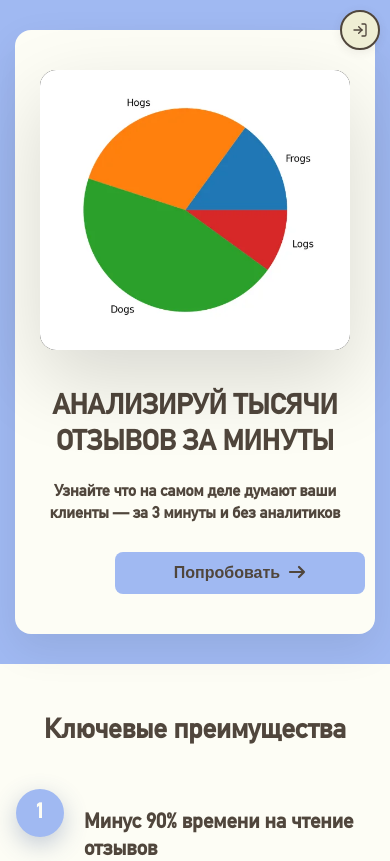
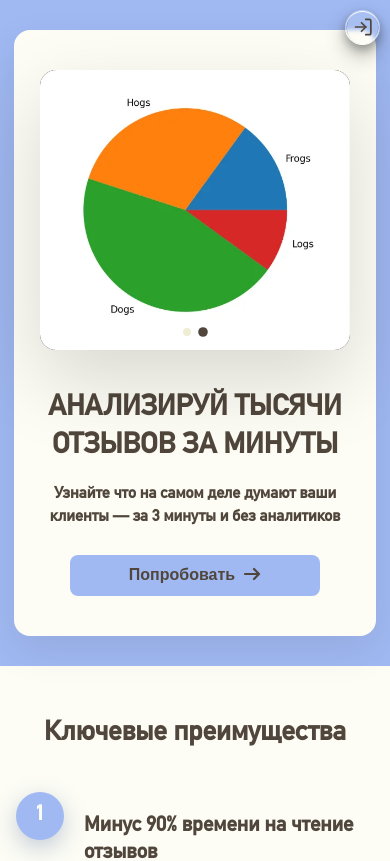
Before and after one commit to HasanovTimur9/review-analysis, a React (Vite) app in the folder frontend/frontend-review-analysis/: page / in a window 390 px wide. Shown: the top 861 px of the page. Built offline with nearby package versions, Linux system fonts and the light colour scheme.

Commit message:
стеклянная кнопка + em + адаптив HomePage

```diff
--- a/frontend/frontend-review-analysis/src/styles/HomePage.css
+++ b/frontend/frontend-review-analysis/src/styles/HomePage.css
@@ -2,9 +2,9 @@
 .hero-grid {
     display: grid;
     grid-template-columns: 1fr 1fr;
-    gap: 100px;
+    gap: 6.25rem;
     align-items: center;
-    max-width: 1400px;
+    max-width: 87.5rem;
     margin: 0 auto;
 }
 
@@ -21,41 +21,41 @@
 
 /* Белый контейнер с контентом - теперь по центру экрана */
 .content-box {
-    padding: 100px;
-    max-width: 1400px;
+    padding: 6.25rem;
+    max-width: 87.5rem;
     margin: 0 auto;
-    border-radius: 24px;
+    border-radius: 1.5rem;
     background: var(--color-white);
-    box-shadow: 0 20px 60px rgba(0, 0, 0, 0.08);
+    box-shadow: 0 1.25rem 3.75rem rgba(0, 0, 0, 0.08);
 }
 
 .main-title {
-    font-size: 65px;
+    font-size: 4.1rem;
     font-weight: 700;
     line-height: 1.1;
-    color: var(--color-brown);;
+    color: var(--color-brown);
     text-shadow: none;
-    text-align: left
+    text-align: left;
 }
 
 .subtitle {
-    font-size: 25px;
+    font-size: 1.6rem;
     line-height: 1.6;
     color: var(--color-brown);
-    margin-bottom: 40px;
+    margin-bottom: 2.5rem;
     text-align: left;
 }
 
 .try-button {
     display: inline-flex;
     align-items: center;
-    gap: 12px;
-    padding: 16px 32px;
+    gap: 0.75rem;
+    padding: 1rem 2rem;
     background: var(--color-blue-main);
     color: var(--color-brown);
     border: none;
-    border-radius: 12px;
-    font-size: 25px;
+    border-radius: 0.75rem;
+    font-size: 1.6rem;
     font-weight: 600;
     cursor: pointer;
     transition: all 0.3s ease;
@@ -65,26 +65,26 @@
 .try-button:hover {
     background: var(--color-brown);
     color: var(--color-white);
-    transform: translateY(-2px);
+    transform: translateY(-0.125rem);
 }
 
 .arrow {
-    font-size: 25px;
+    font-size: 1.6rem;
     transition: transform 0.3s ease;
 }
 
 .try-button:hover .arrow {
-    transform: translateX(4px);
+    transform: translateX(0.25rem);
 }
 
 /* Карусель */
 .carousel-container {
     position: relative;
     width: 100%;
-    height: 520px;
-    border-radius: 24px;
+    height: 32.5rem;
+    border-radius: 1.5rem;
     overflow: hidden;
-    box-shadow: 0 30px 80px rgba(0, 0, 0, 0.15);
+    box-shadow: 0 1.9rem 5rem rgba(0, 0, 0, 0.15);
     background: #000;
 }
 
@@ -110,62 +110,61 @@
 /* Точки-индикаторы */
 .carousel-container .carousel-dots {
     position: absolute;
-    bottom: 24px;
+    bottom: 1.5rem;
     left: 50%;
     transform: translateX(-50%);
     display: flex;
-    gap: 12px;
+    gap: 0.75rem;
 }
 
 .carousel-container .dot {
-    width: 12px;
-    height: 12px;
+    width: 0.75rem;
+    height: 0.75rem;
     border-radius: 50%;
-    background: rgba(255, 255, 255, 0.4);
+    background: var(--color-beige);
     cursor: pointer;
     transition: all 0.3s ease;
 }
 
 .carousel-container .dot.active {
-    background: white;
+    background: var(--color-brown);
     transform: scale(1.3);
-    box-shadow: 0 0 20px rgba(255, 255, 255, 0.6);
+    box-shadow: 0 0 1.25rem rgba(255, 255, 255, 0.6);
 }
 
 /* Медиа-запросы для адаптивности */
-
 /* Большие планшеты (1025px - 1200px) */
 @media (max-width: 1200px) {
     .hero-grid {
-        gap: 80px;
-        max-width: 1200px;
+        gap: 5rem;
+        max-width: 75rem;
     }
 
     .content-box {
-        padding: 80px;
-        max-width: 1200px;
+        padding: 5rem;
+        max-width: 75rem;
     }
 
     .main-title {
-        font-size: 55px;
+        font-size: 3.4rem;
     }
 
     .subtitle {
-        font-size: 22px;
-        margin-bottom: 35px;
+        font-size: 1.4rem;
+        margin-bottom: 2.2rem;
     }
 
     .try-button {
-        padding: 15px 30px;
-        font-size: 22px;
+        padding: 0.9rem 1.9rem;
+        font-size: 1.4rem;
     }
 
     .carousel-container {
-        height: 480px;
+        height: 30rem;
     }
 
     .arrow {
-        font-size: 22px;
+        font-size: 1.4rem;
     }
 }
 
@@ -173,47 +172,48 @@
 @media (max-width: 1024px) {
     .hero-grid {
         grid-template-columns: 1fr;
-        gap: 60px;
-        max-width: 900px;
+        gap: 3.8rem;
+        max-width: 56.3rem;
     }
 
     .content-box {
-        padding: 60px 40px;
-        max-width: 900px;
-        border-radius: 20px;
+        padding: 3.8rem 2.5rem;
+        max-width: 56.3rem;
+        border-radius: 1.3rem;
     }
 
     .main-title {
-        font-size: 45px;
+        font-size: 2.8rem;
         text-align: center;
     }
 
     .subtitle {
-        font-size: 20px;
+        font-size: 1.3rem;
         text-align: center;
-        margin-bottom: 35px;
+        margin-bottom: 2.2rem;
         line-height: 1.5;
     }
 
     .try-button {
-        padding: 14px 28px;
-        font-size: 20px;
+        padding: 0.9rem 1.8rem;
+        font-size: 1.3rem;
         margin: 0 auto;
-        display: inline-flex;
+        display: flex;
+        justify-content: center;
     }
 
     .carousel-container {
-        height: 400px;
-        border-radius: 20px;
-        order: -1; /* Карусель сверху на планшетах */
+        height: 25rem;
+        border-radius: 1.3rem;
+        order: -1;
     }
 
     .arrow {
-        font-size: 20px;
+        font-size: 1.3rem;
     }
 
     .carousel-container .carousel-dots {
-        bottom: 20px;
+        bottom: 1.3rem;
     }
 }
 
@@ -221,119 +221,123 @@
 @media (max-width: 767px) {
     .page-container {
         min-height: auto;
-        padding: 40px 0;
+        padding: 2.5rem 0;
         align-items: flex-start;
     }
 
     .hero-grid {
-        gap: 50px;
+        gap: 3.1rem;
         max-width: 100%;
     }
 
     .content-box {
-        padding: 50px 30px;
-        margin: 0 20px;
-        border-radius: 18px;
-        box-shadow: 0 15px 40px rgba(0, 0, 0, 0.08);
+        padding: 3.1rem 1.9rem;
+        margin: 0 1.3rem;
+        border-radius: 1.1rem;
+        box-shadow: 0 0.9rem 2.5rem rgba(0, 0, 0, 0.08);
     }
 
     .main-title {
-        font-size: 36px;
+        font-size: 2.3rem;
         line-height: 1.2;
     }
 
     .subtitle {
-        font-size: 18px;
-        margin-bottom: 30px;
+        font-size: 1.1rem;
+        margin-bottom: 1.9rem;
         line-height: 1.4;
     }
 
     .try-button {
-        padding: 12px 24px;
-        font-size: 18px;
-        gap: 10px;
-        border-radius: 10px;
+        padding: 0.8rem 1.5rem;
+        font-size: 1.1rem;
+        gap: 0.6rem;
+        border-radius: 0.6rem;
         width: 100%;
-        max-width: 280px;
+        max-width: 17.5rem;
         justify-content: center;
-        transform: translateX(55px);
+        margin: 0 auto;
+        display: flex;
+        transform: none;
     }
 
     .carousel-container {
-        height: 350px;
-        border-radius: 18px;
+        height: 21.9rem;
+        border-radius: 1.1rem;
         margin: 0;
     }
 
     .arrow {
-        font-size: 18px;
+        font-size: 1.1rem;
     }
 
     .carousel-container .carousel-dots {
-        bottom: 18px;
-        gap: 10px;
+        bottom: 1.1rem;
+        gap: 0.6rem;
     }
 
     .carousel-container .dot {
-        width: 10px;
-        height: 10px;
+        width: 0.6rem;
+        height: 0.6rem;
     }
 }
 
 /* Мобильные (320px - 480px) */
 @media (max-width: 480px) {
     .page-container {
-        padding: 30px 0;
+        padding: 1.9rem 0;
     }
 
     .hero-grid {
-        gap: 40px;
+        gap: 2.5rem;
     }
 
     .content-box {
-        padding: 40px 25px;
-        margin: 0 15px;
-        border-radius: 16px;
+        padding: 2.5rem 1.6rem;
+        margin: 0 0.9rem;
+        border-radius: 1rem;
     }
 
     .main-title {
-        font-size: 28px;
+        font-size: 1.8rem;
         line-height: 1.3;
     }
 
     .subtitle {
-        font-size: 16px;
-        margin-bottom: 25px;
+        font-size: 1rem;
+        margin-bottom: 1.6rem;
         line-height: 1.4;
     }
 
     .try-button {
-        padding: 10px 20px;
-        font-size: 16px;
-        gap: 8px;
-        border-radius: 8px;
-        max-width: 250px;
-        transform: translateX(75px);
+        padding: 0.6rem 1.3rem;
+        font-size: 1rem;
+        gap: 0.5rem;
+        border-radius: 0.5rem;
+        max-width: 15.6rem;
+        margin: 0 auto;
+        display: flex;
+        transform: none;
     }
 
     .carousel-container {
-        height: 280px;
-        border-radius: 16px;
+        height: 17.5rem;
+        border-radius: 1rem;
         margin: 0;
     }
 
     .arrow {
-        font-size: 16px;
+        font-size: 1rem;
     }
 
     .carousel-container .carousel-dots {
-        bottom: 15px;
-        gap: 8px;
+        bottom: 0.9rem;
+        gap: 0.5rem;
     }
 
     .carousel-container .dot {
-        width: 8px;
-        height: 8px;
+        width: 0.5rem;
+        height: 0.5rem;
     }
 
     .carousel-container .dot.active {
@@ -344,38 +348,41 @@
 /* Очень маленькие экраны (до 320px) */
 @media (max-width: 320px) {
     .page-container {
-        padding: 20px 0;
+        padding: 1.3rem 0;
     }
 
     .content-box {
-        padding: 30px 20px;
-        margin: 0 10px;
-        border-radius: 14px;
+        padding: 1.9rem 1.3rem;
+        margin: 0 0.6rem;
+        border-radius: 0.9rem;
     }
 
     .main-title {
-        font-size: 24px;
+        font-size: 1.5rem;
     }
 
     .subtitle {
-        font-size: 15px;
-        margin-bottom: 20px;
+        font-size: 0.9rem;
+        margin-bottom: 1.3rem;
     }
 
     .try-button {
-        padding: 8px 16px;
-        font-size: 15px;
-        max-width: 220px;
+        padding: 0.5rem 1rem;
+        font-size: 0.9rem;
+        max-width: 13.8rem;
+        margin: 0 auto;
+        display: flex;
+        transform: none;
     }
 
     .carousel-container {
-        height: 240px;
-        border-radius: 14px;
-        margin: 0 10px;
+        height: 15rem;
+        border-radius: 0.9rem;
+        margin: 0 0.6rem;
     }
 
     .carousel-container .carousel-dots {
-        bottom: 12px;
+        bottom: 0.8rem;
     }
 }
 
@@ -383,29 +390,29 @@
 @media (max-height: 500px) and (orientation: landscape) {
     .page-container {
         min-height: auto;
-        padding: 30px 0;
+        padding: 1.9rem 0;
     }
 
     .content-box {
-        padding: 40px 30px;
+        padding: 2.5rem 1.9rem;
     }
 
     .main-title {
-        font-size: 32px;
+        font-size: 2rem;
     }
 
     .subtitle {
-        font-size: 16px;
-        margin-bottom: 20px;
+        font-size: 1rem;
+        margin-bottom: 1.3rem;
     }
 
     .carousel-container {
-        height: 250px;
+        height: 15.6rem;
     }
 
     .try-button {
-        padding: 10px 20px;
-        font-size: 16px;
+        padding: 0.6rem 1.3rem;
+        font-size: 1rem;
     }
 }
 
@@ -445,32 +452,49 @@
 /* Кнопка входа в правом верхнем углу */
 .login-corner-button {
     position: fixed;
-    top: 20px;
-    right: 20px;
+    top: 1.3rem;
+    right: 1.3rem;
     display: flex;
     align-items: center;
-    gap: 8px;
-    padding: 10px 16px;
-    background: var(--color-beige);
-    border: 2px solid var(--color-brown);
-    border-radius: 8px;
+    justify-content: center;
+    padding: 0.6rem;
+    background: rgba(255, 255, 255, 0.1);
+    backdrop-filter: blur(2px);
+    -webkit-backdrop-filter: blur(2px);
+    border: 1px solid rgba(255, 255, 255, 0.2);
+    border-radius: 50%;
     color: var(--color-brown);
-    font-weight: 600;
     cursor: pointer;
     transition: all 0.3s ease;
     z-index: 1000;
-    box-shadow: 0 2px 10px rgba(80, 70, 60, 0.1);
+    width: 2.8rem;
+    height: 2.8rem;
+    box-shadow:
+        /* Белая яркая подсветка сверху и снизу */
+            0 -1px 0 rgb(255, 255, 255) inset,
+            0 1px 0 rgb(255, 255, 255) inset,
+                /* Тёмные боковые и нижняя тени */
+            -1px 0 0 rgba(0, 0, 0, 0.2) inset,
+            1px 0 0 rgba(0, 0, 0, 0.2) inset,
+            0 4px 10px rgba(0, 0, 0, 0.25),
+                /* Общая глубина и "парение" */
+            0 10px 20px rgba(0, 0, 0, 0.3);
 }
 
 .login-corner-button:hover {
-    background: var(--color-brown);
-    color: var(--color-beige);
-    transform: translateY(-2px);
-    box-shadow: 0 4px 15px rgba(80, 70, 60, 0.2);
+    background: rgba(255, 255, 255, 0.15);
+    transform: translateY(-0.13rem);
+    box-shadow:
+            0 -1px 0 rgba(255, 255, 255, 0.4) inset,
+            0 1px 0 rgba(255, 255, 255, 0.4) inset,
+            -1px 0 0 rgba(0, 0, 0, 0.25) inset,
+            1px 0 0 rgba(0, 0, 0, 0.25) inset,
+            0 6px 15px rgba(0, 0, 0, 0.3),
+            0 15px 30px rgba(0, 0, 0, 0.35);
 }
 
 .login-corner-button:hover svg path {
-    stroke: var(--color-beige);
+    stroke: var(--color-blue-deep);
 }
 
 .login-corner-button svg {
@@ -484,26 +508,20 @@
 /* Адаптивность для кнопки входа */
 @media (max-width: 767px) {
     .login-corner-button {
-        top: 15px;
-        right: 15px;
-        padding: 8px 12px;
-        font-size: 0.9rem;
-    }
-
-    .login-corner-button {
-        padding: 10px;
-        border-radius: 50%;
-        width: 44px;
-        height: 44px;
-        justify-content: center;
+        top: 0.9rem;
+        right: 0.9rem;
+        width: 2.5rem;
+        height: 2.5rem;
+        padding: 0.5rem;
     }
 }
 
 @media (max-width: 480px) {
     .login-corner-button {
-        top: 10px;
-        right: 10px;
-        width: 40px;
-        height: 40px;
+        top: 0.6rem;
+        right: 0.6rem;
+        width: 2.2rem;
+        height: 2.2rem;
+        padding: 0.4rem;
     }
 }
```
